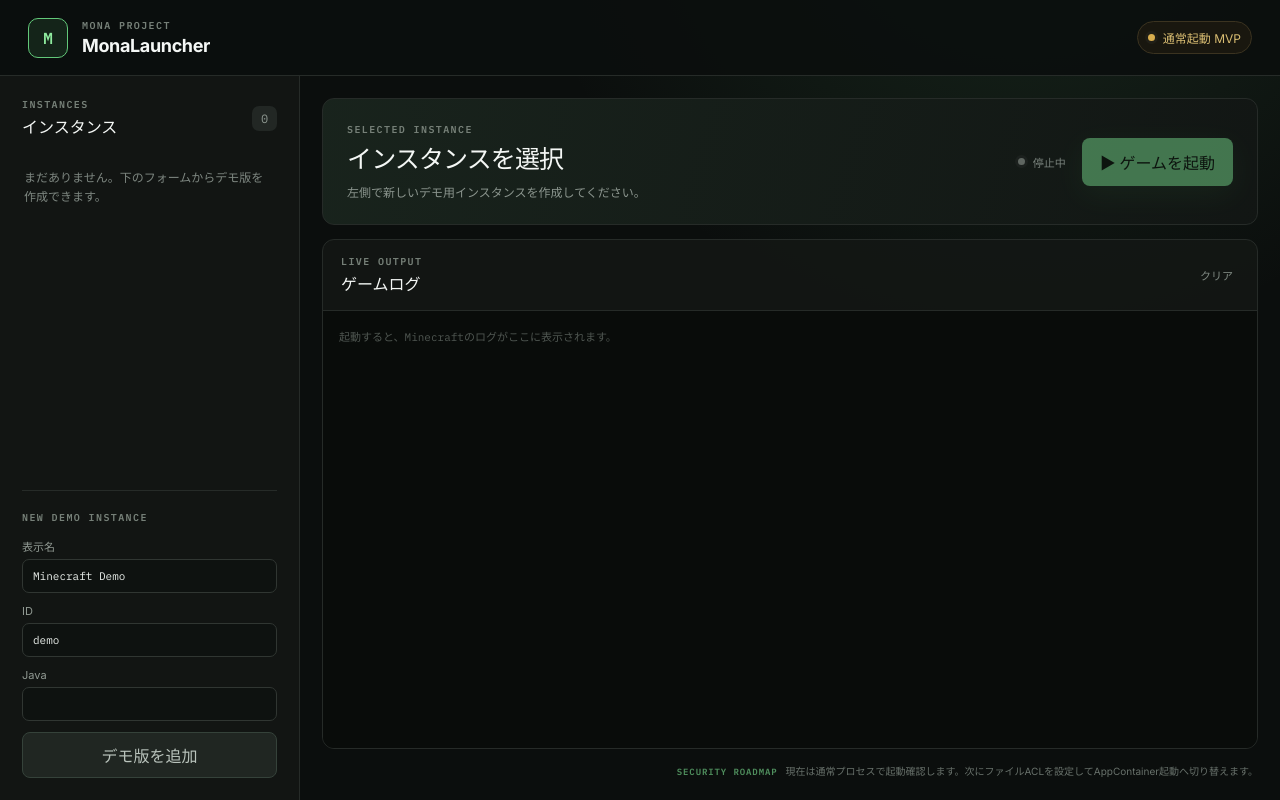
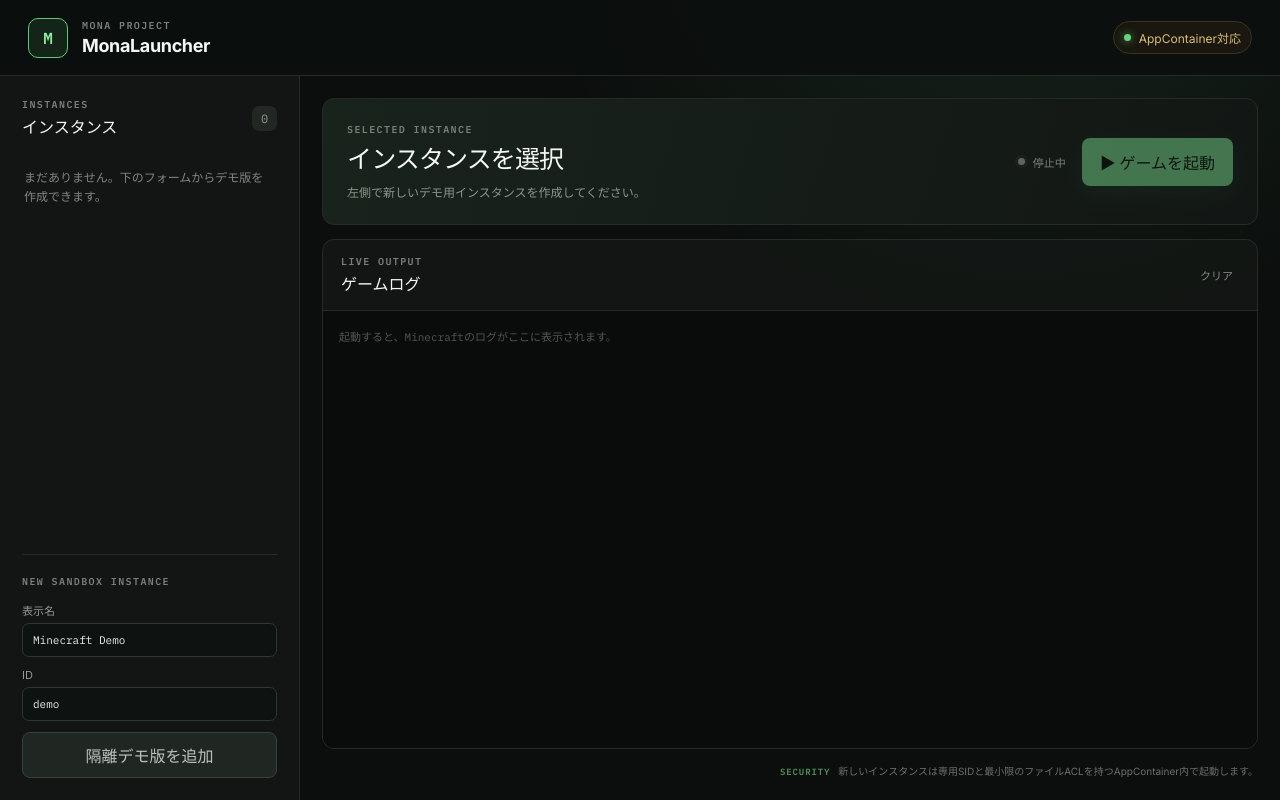
Before and after one commit to aomona/MonaLauncher, a React (Vite) app: page / in a window 1280 px wide. Built offline with nearby package versions, Linux system fonts and the light colour scheme.

Commit message:
Connect launcher UI to sandboxed instances

```diff
--- a/src/App.tsx
+++ b/src/App.tsx
@@ -10,10 +10,7 @@
   javaPath: string;
   gameDirectory: string;
   demo: boolean;
-};
-
-type JavaDetection = {
-  path: string;
+  sandboxed: boolean;
 };
 
 type InstallProgress = {
@@ -43,6 +40,7 @@
   libraries: "ライブラリ",
   "assets-index": "アセット一覧",
   assets: "ゲーム素材",
+  runtime: "隔離用Java 8",
   complete: "完了",
 };
 
@@ -65,7 +63,6 @@
   const [selectedId, setSelectedId] = useState("");
   const [instanceId, setInstanceId] = useState("demo");
   const [instanceName, setInstanceName] = useState("Minecraft Demo");
-  const [javaPath, setJavaPath] = useState("");
   const [progress, setProgress] = useState<InstallProgress | null>(null);
   const [logs, setLogs] = useState<LogLine[]>([]);
   const [runningIds, setRunningIds] = useState<Set<string>>(new Set());
@@ -97,10 +94,6 @@
     if (!hasTauriRuntime()) return;
 
     void refreshInstances().catch((cause) => setError(String(cause)));
-    void invoke<JavaDetection>("detect_java")
-      .then((java) => setJavaPath(java.path))
-      .catch((cause) => setError(String(cause)));
-
     const unlistenProgress = listen<InstallProgress>("minecraft-install-progress", (event) => {
       setProgress(event.payload);
     });
@@ -146,10 +139,9 @@
     setBusy("install");
 
     try {
-      const installed = await invoke<MinecraftInstance>("install_demo_instance", {
+      const installed = await invoke<MinecraftInstance>("install_sandbox_demo_instance", {
         instanceId,
         name: instanceName,
-        javaPath,
       });
       await refreshInstances();
       setSelectedId(installed.id);
@@ -211,8 +203,8 @@
           <h1>MonaLauncher</h1>
         </div>
         <div className="security-badge">
-          <span className="status-dot warning" />
-          通常起動 MVP
+          <span className="status-dot running" />
+          AppContainer対応
         </div>
       </header>
 
@@ -241,7 +233,9 @@
                 <span className="instance-icon">{instance.name.slice(0, 1).toUpperCase()}</span>
                 <span>
                   <strong>{instance.name}</strong>
-                  <small>Minecraft {instance.versionId} · Demo</small>
+                  <small>
+                    Minecraft {instance.versionId} · {instance.sandboxed ? "AppContainer" : "通常"}
+                  </small>
                 </span>
                 {runningIds.has(instance.id) && <span className="status-dot running" />}
               </button>
@@ -255,7 +249,7 @@
               void install();
             }}
           >
-            <p className="eyebrow">NEW DEMO INSTANCE</p>
+            <p className="eyebrow">NEW SANDBOX INSTANCE</p>
             <label>
               表示名
               <input
@@ -274,16 +268,8 @@
                 required
               />
             </label>
-            <label>
-              Java
-              <input
-                value={javaPath}
-                onChange={(event) => setJavaPath(event.target.value)}
-                required
-              />
-            </label>
             <button className="secondary-button" disabled={busy !== null} type="submit">
-              {busy === "install" ? "インストール中…" : "デモ版を追加"}
+              {busy === "install" ? "インストール中…" : "隔離デモ版を追加"}
             </button>
           </form>
         </aside>
@@ -295,7 +281,7 @@
               <h2>{selected?.name ?? "インスタンスを選択"}</h2>
               <p className="hero-copy">
                 {selected
-                  ? `Minecraft ${selected.versionId} をオフラインのデモユーザーとして起動します。`
+                  ? `Minecraft ${selected.versionId} を${selected.sandboxed ? "AppContainer内" : "通常プロセス"}で起動します。`
                   : "左側で新しいデモ用インスタンスを作成してください。"}
               </p>
             </div>
@@ -380,8 +366,8 @@
           </div>
 
           <footer className="security-note">
-            <span>SECURITY ROADMAP</span>
-            現在は通常プロセスで起動確認します。次にファイルACLを設定してAppContainer起動へ切り替えます。
+            <span>SECURITY</span>
+            新しいインスタンスは専用SIDと最小限のファイルACLを持つAppContainer内で起動します。
           </footer>
         </section>
       </section>
```
